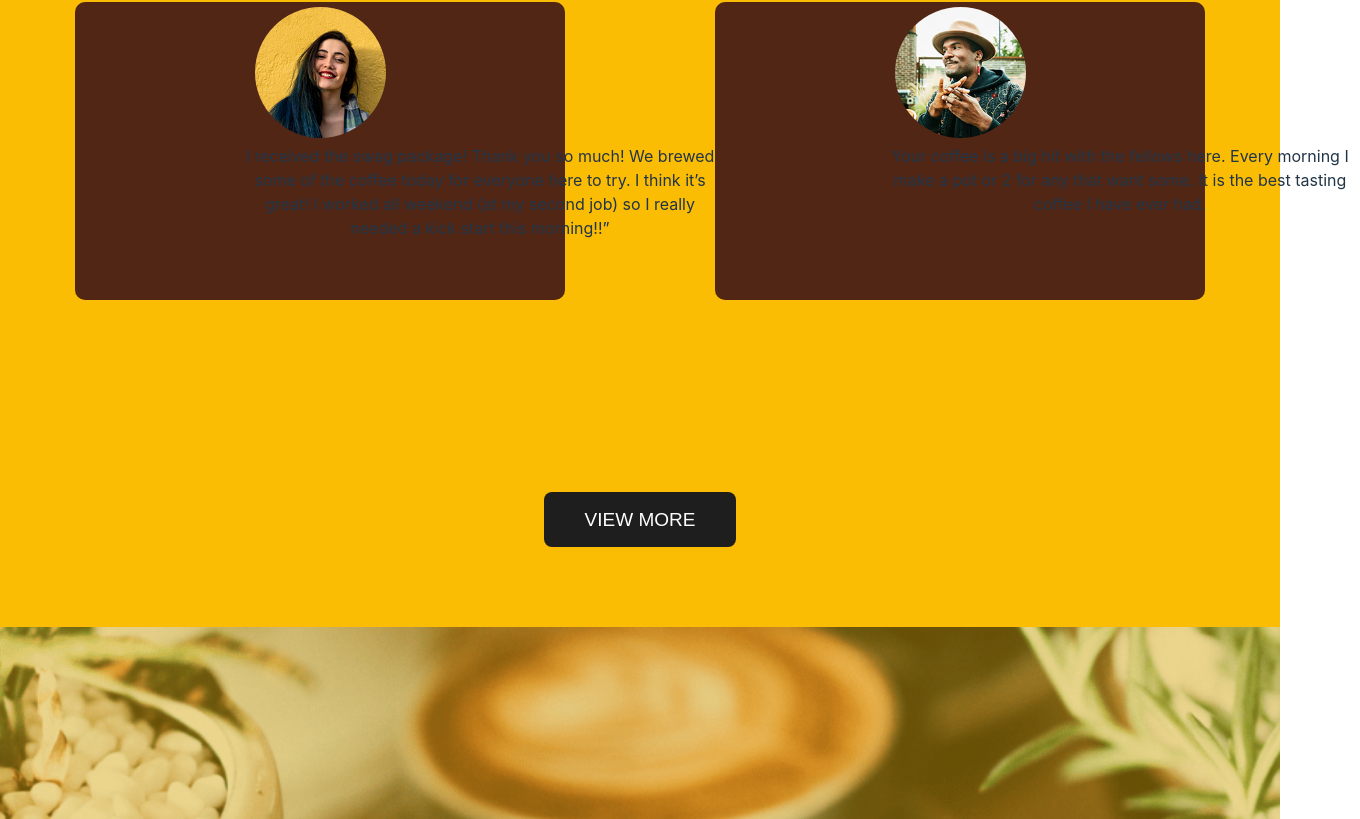
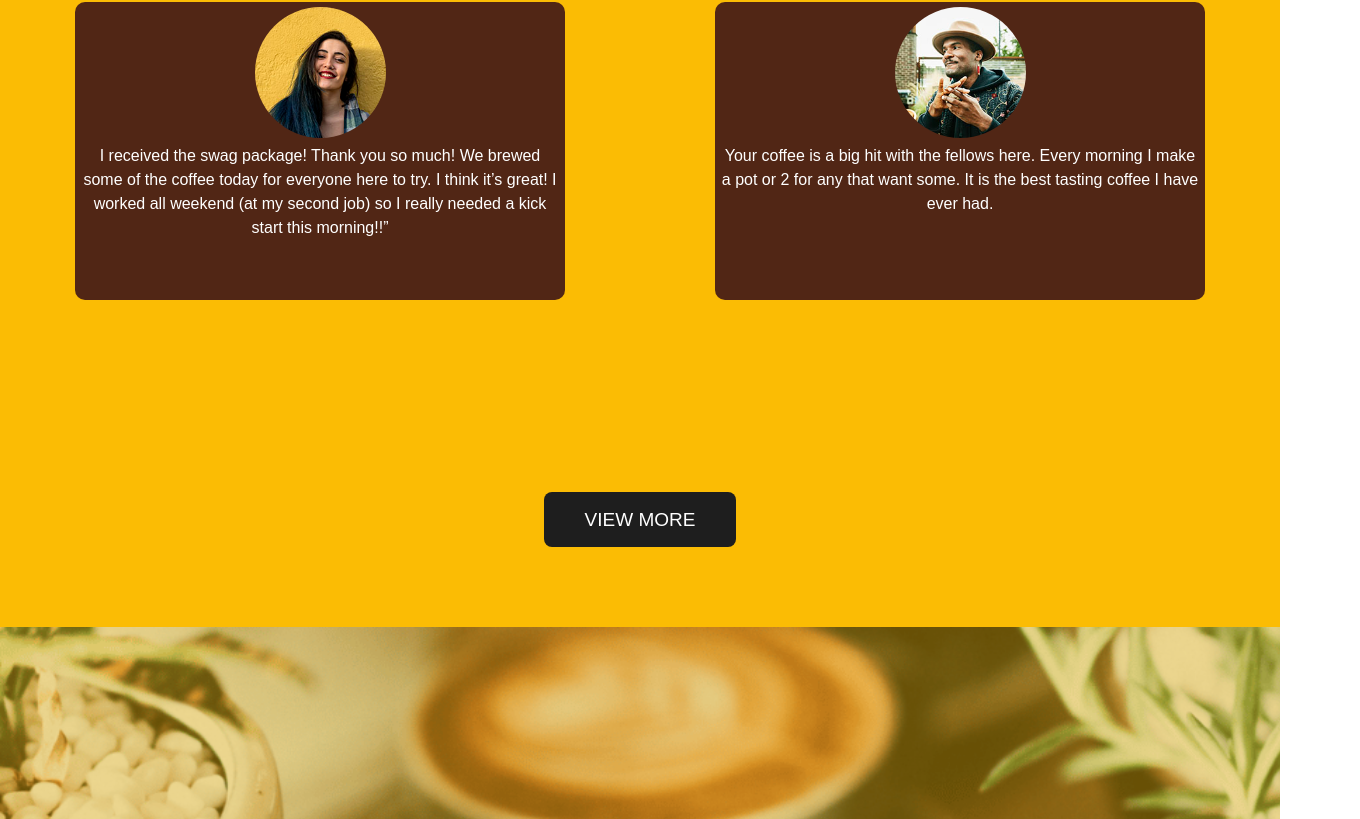
Before and after one commit to leylagahramanova/final, a React (Vite) app: page / in a window 1280 px wide. Shown: the part 6181-7000 px from the top of the page, 1360 px wide, since content can reach past the window. Built offline with nearby package versions, Linux system fonts and the light colour scheme.

Commit message:
Update Comments.jsx

```diff
--- a/src/components/mainpage/Comments.jsx
+++ b/src/components/mainpage/Comments.jsx
@@ -9,7 +9,7 @@ function Comments() {
       <div className="face">
         <img src={woman}/>
       </div>
-      <div className="text">
+      <div className="text1">
         <p>I received the swag package! Thank you so much! We brewed some of the coffee today for everyone here to try. I think it’s great! I worked all weekend (at my second job) so I really needed a kick start this morning!!”</p>
       </div>
       </div>
@@ -17,13 +17,14 @@ function Comments() {
       <div className="face">
       <img src={man}/>
       </div>
-      <div className="text">
+      <div className="text1">
         <p>Your coffee is a big hit with the fellows here. Every morning I make a pot or 2 for any that want some. It is the best tasting coffee I have ever had.</p>
       </div>
       </div>
       </div>
       <div className="more">
           <button><a>VIEW MORE</a></button>
+          {/* Link */}
         </div>
        </div>
   )
```
